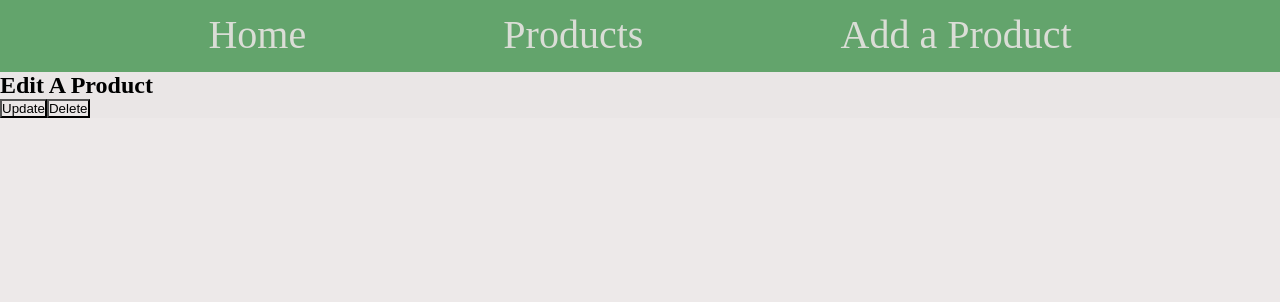
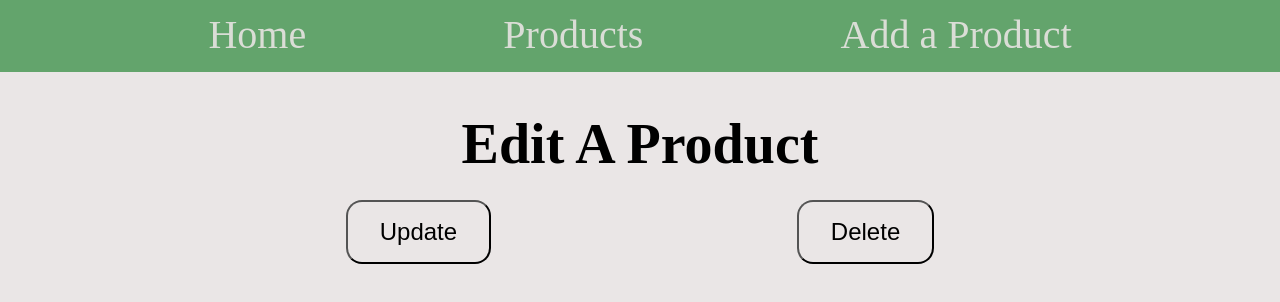
Before and after one commit to chae-la/fullstack, a React (Vite) app in the folder front-end/: page /product/1 in a window 1280 px wide. Shown: the top 302 px of the page. Built offline with nearby package versions, Linux system fonts and the light colour scheme; no server answers.

Commit message:
media queries for edit

```diff
--- a/front-end/src/components/Button/Button.scss
+++ b/front-end/src/components/Button/Button.scss
@@ -4,4 +4,13 @@
 .button{
     border-radius: 2rem;
     padding: 0.3rem 1rem;
+    max-width: 7rem;
+    text-align: center;
+    margin-right: auto;
+    transition: 0.3s ease-in-out;
+    &:hover{
+        background-color: $accent-color;
+        color: $white-color;
+        border: $accent-color;
+    }
 }
--- a/front-end/src/components/Form/Form.scss
+++ b/front-end/src/components/Form/Form.scss
@@ -2,7 +2,8 @@
 @use "../../styles/colors" as *;
 
 .form{
-
+padding: 2rem;
+text-align: center;
     &__form{
         display: flex;
         flex-direction: column;
@@ -11,6 +12,13 @@
         border-radius: 1rem;
         text-indent: 0.5rem;
         text-overflow: ellipsis;
+        width: 10rem;
+        height: 2rem;
         }
+
     }
 }
+
+@media screen and (min-width: 768px) {
+
+}
--- a/front-end/src/components/Form/Form.tsx
+++ b/front-end/src/components/Form/Form.tsx
@@ -74,7 +74,9 @@ const Form = ({ defaultProduct, formLabel, handleSubmit }: FormProps) => {
           <option value="Eye Cream">Eye Cream</option>
           <option value="Other">Other</option>
         </select>
+        <div className="form__button">
         <Button label="Submit"/>
+        </div>
       </form>
     </div>
   );
--- a/front-end/src/containers/CreateProduct/CreateProduct.scss
+++ b/front-end/src/containers/CreateProduct/CreateProduct.scss
@@ -0,0 +1,2 @@
+@use "../../styles/reset" as *;
+@use "../../styles/colors" as *;
--- a/front-end/src/containers/CreateProduct/CreateProduct.tsx
+++ b/front-end/src/containers/CreateProduct/CreateProduct.tsx
@@ -29,7 +29,6 @@ const CreateProduct = () => {
   };
   return (
     <div className="create-product">
-      <h2>Add a Product</h2>
       <Form
         handleSubmit={handleSubmit}
         defaultProduct={defaultProduct}
--- a/front-end/src/containers/EditProduct/EditProduct.scss
+++ b/front-end/src/containers/EditProduct/EditProduct.scss
@@ -0,0 +1,85 @@
+@use "../../styles/reset" as *;
+@use "../../styles/colors" as *;
+
+.edit {
+  padding: 2rem;
+  text-align: center;
+  &__container {
+    display: flex;
+    flex-direction: row;
+    justify-content: space-evenly;
+  }
+  &__edit-button {
+    margin-top: 1rem;
+    padding: 0.4rem 1rem;
+    border-radius: 1rem;
+    transition: 0.2s ease-in-out;
+    &:hover {
+      background-color: $accent-color;
+      border: none;
+      color: $white-color;
+    }
+  }
+  &__edit-button--secondary {
+    margin-top: 1rem;
+    padding: 0.4rem 1rem;
+    border-radius: 1rem;
+    transition: 0.2s ease-in-out;
+    &:hover {
+      background-color: $accent-color;
+      border: none;
+      color: $white-color;
+    }
+  }
+  &__edit-button--tertiary {
+    margin-top: 1rem;
+    padding: 0.4rem 1rem;
+    border-radius: 1rem;
+    transition: 0.2s ease-in-out;
+    &:hover {
+      background-color: red;
+      border: none;
+      color: $white-color;
+    }
+  }
+}
+
+@media screen and (min-width: 768px) {
+    .edit{
+        padding: 2.5rem;
+        &__title{
+            font-size: 2rem;
+        }
+        &__edit-button, &__edit-button--secondary, &__edit-button--tertiary{
+            padding: 0.6rem 1.2rem;
+        }
+    }
+}
+
+@media screen and (min-width: 1024px) {
+    .edit{
+        padding: 2.5rem;
+        &__title{
+            font-size: 3.5rem;
+        }
+        &__edit-button, &__edit-button--secondary, &__edit-button--tertiary{
+            padding: 1rem 2rem;
+            font-size: 1.5rem;
+            margin-top: 1.5rem;
+        }
+    }
+}
+
+@media screen and (min-width: 2560px) {
+    .edit{
+        padding: 5rem;
+        &__title{
+            font-size: 5rem;
+        }
+        &__edit-button, &__edit-button--secondary, &__edit-button--tertiary{
+            padding: 1.5rem 2.5rem;
+            font-size: 2rem;
+            margin-top: 5rem;
+        }
+    }
+}
--- a/front-end/src/containers/EditProduct/EditProduct.tsx
+++ b/front-end/src/containers/EditProduct/EditProduct.tsx
@@ -2,6 +2,7 @@ import { useEffect, useState } from "react";
 import ProductType from "../../types/ProductType";
 import { useNavigate, useParams } from "react-router-dom";
 import Form from "../../components/Form/Form";
+import "./EditProduct.scss"
 
 const EditProduct = () => {
   const [product, setProduct] = useState<ProductType | null>(null);
@@ -33,6 +34,7 @@ const EditProduct = () => {
       alert("Product Information updated");
       const updated = await result.json();
       setProduct(updated);
+      navigate("/products");
     } else {
       const message = await result.text();
       alert(message);
@@ -74,7 +76,7 @@ const EditProduct = () => {
         </button>
 
         <button
-          className="edit__edit-button edit__edit-button--secondary"
+          className="edit__edit-button edit__edit-button--tertiary"
           onClick={handleDelete}
         >
           Delete
```
Also changed, not shown: front-end/src/components/SearchBox/SearchBox.scss (deleted, +0 -23 lines), front-end/src/components/SearchBox/SearchBox.tsx (deleted, +0 -25 lines).
